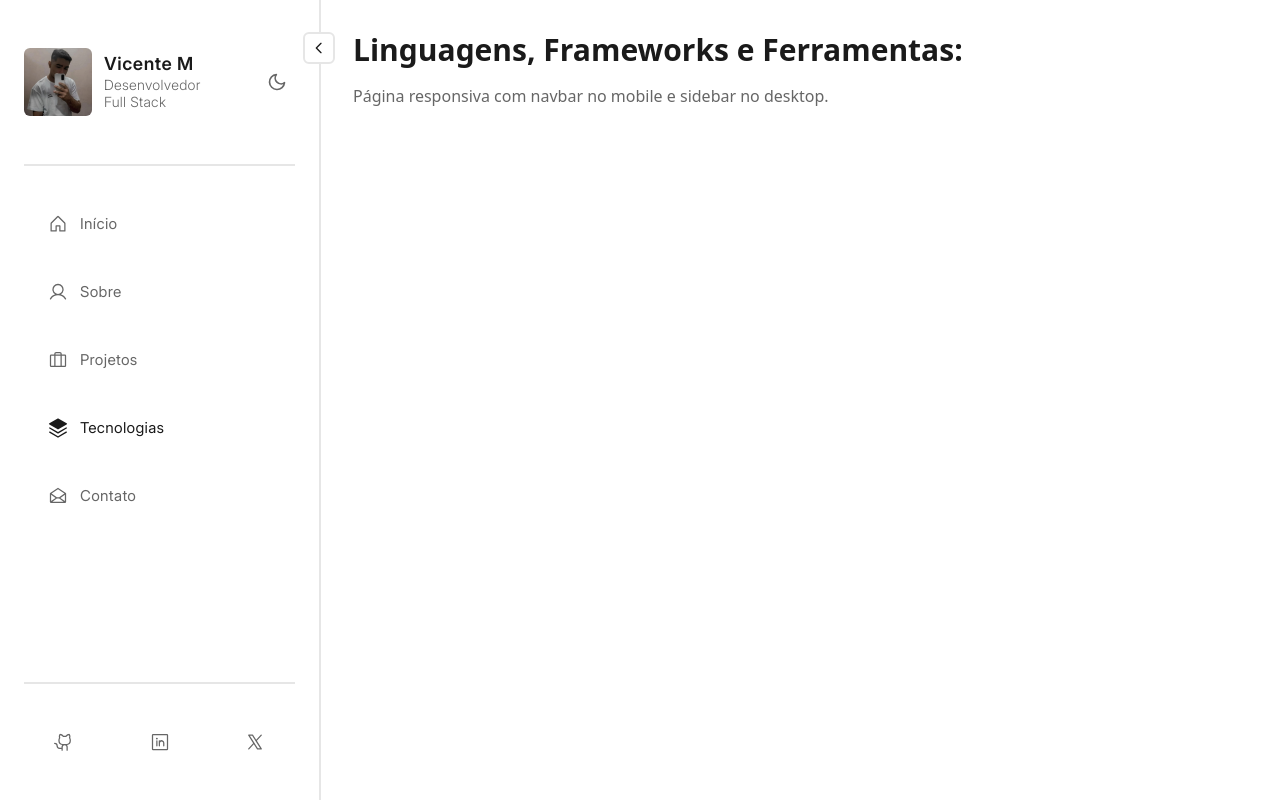
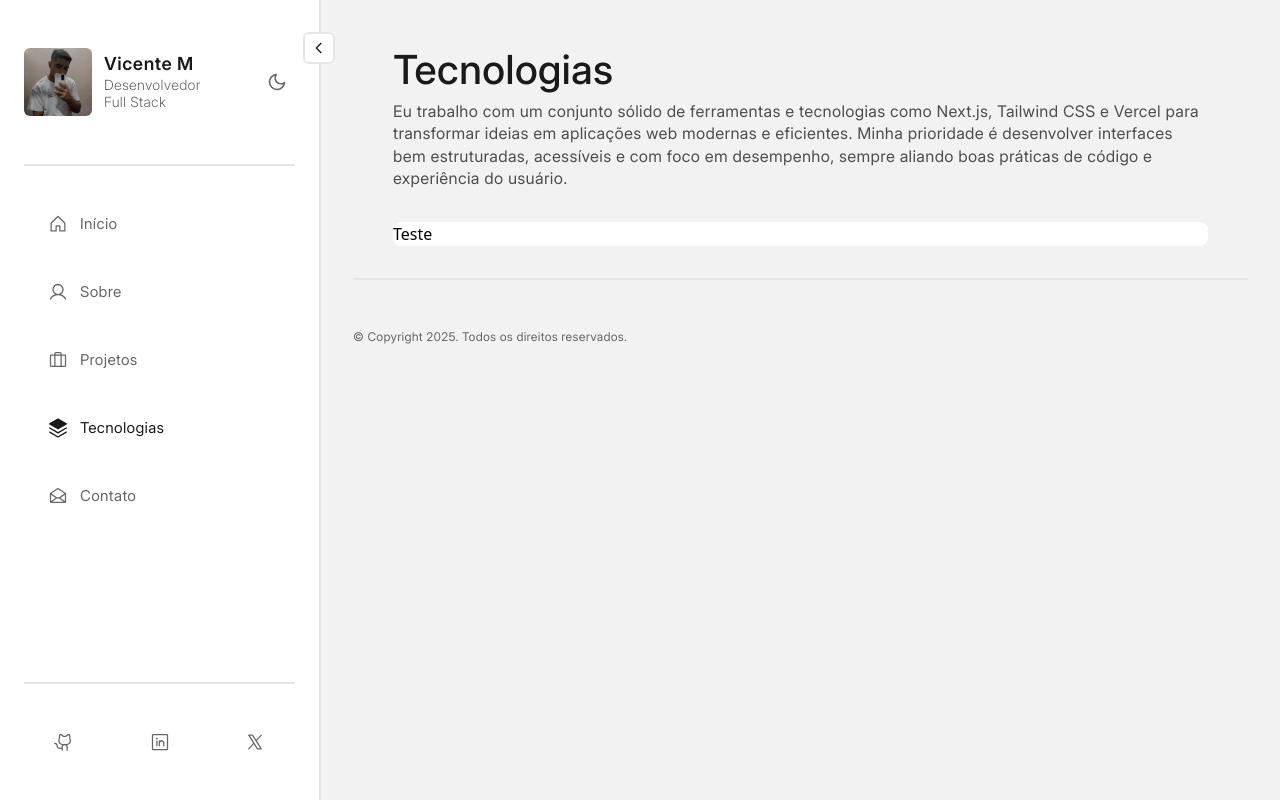
Before and after one commit to vincmp/vincmp-portfolio, a Next.js app: page /tecnologias in a window 1280 px wide. Shown: the top 800 px of the page. Built offline with nearby package versions, Linux system fonts and the light colour scheme.

Commit message:
046 - Nothing was did

```diff
--- a/src/app/globals.css
+++ b/src/app/globals.css
@@ -3,21 +3,28 @@
 @tailwind utilities;
 
 @font-face {
-  font-family: "Inter-Light";
+  font-family: "InterLight";
   src: url("/assets/fonts/InterLight.ttf") format("truetype");
   font-weight: normal;
   font-style: normal;
 }
 
 @font-face {
-  font-family: "Inter-Regular";
+  font-family: "InterMedium";
+  src: url("/assets/fonts/InterMedium.ttf") format("truetype");
+  font-weight: normal;
+  font-style: normal;
+}
+
+@font-face {
+  font-family: "InterRegular";
   src: url("/assets/fonts/InterRegular.ttf") format("truetype");
   font-weight: normal;
   font-style: normal;
 }
 
 @font-face {
-  font-family: "Inter-SemiBold";
+  font-family: "InterSemiBold";
   src: url("/assets/fonts/InterSemiBold.ttf") format("truetype");
   font-weight: normal;
   font-style: normal;
@@ -27,7 +34,9 @@
   /* Cores do tema claro (padrão) */
   --text-primary: #1a1a1a;
   --text-secondary: #666666;
+  --text-pageParagraph: #4d4d4d;
   --bg-primary: #ffffff;
+  --bg-secondary: #f2f2f2;
   --bg-hover: #f7f7f7;
   --border-color: #e6e6e6;
   --mdx-heading: #1a1a1a;
@@ -41,7 +50,9 @@
   /* Cores do tema escuro */
   --text-primary: #ffffff;
   --text-secondary: #a0a0a0;
+  --text-pageParagraph: #b3b3b3;
   --bg-primary: #1a1a1a;
+  --bg-secondary: #242424;
   --bg-hover: #2d2d2d;
   --border-color: #2d2d2d;
   --mdx-heading: #ffffff;
@@ -78,7 +89,7 @@
 /* Classes principais */
 .dev-name {
   font-size: 18px !important;
-  font-family: "Inter-SemiBold", sans-serif;
+  font-family: "InterSemiBold", sans-serif;
   color: var(--text-primary);
   line-height: 21.6px !important;
   letter-spacing: 0.03em !important;
@@ -87,15 +98,44 @@
 
 .dev-desc {
   font-size: 14px !important;
-  font-family: "Inter-Light", sans-serif;
+  font-family: "InterLight", sans-serif;
   color: var(--text-secondary);
   line-height: 16.8px !important;
   letter-spacing: 0.02em !important;
 }
 
+.page-Title {
+  font-size: 40px !important;
+  font-family: "InterMedium", sans-serif;
+  color: var(--text-primary);
+}
+
+.page-Paragraph {
+  font-size: 16px !important;
+  font-family: "InterRegular", sans-serif;
+  color: var(--text-pageParagraph);
+  line-height: 22.4px !important;
+  letter-spacing: 0.02em !important;
+  margin-top: 25 !important;
+}
+
+.Tech-Title {
+  font-size: 16px !important;
+  font-family: "InterMedium", sans-serif;
+  color: var(--text-primary);
+  line-height: 22.4px !important;
+}
+
+.Tech-Paragraph {
+  font-size: 14px !important;
+  font-family: "InterRegular", sans-serif;
+  color: var(--text-secondary);
+  line-height: 19.6px !important;
+}
+
 .nav-items {
   font-size: 15px !important;
-  font-family: "Inter-Regular", sans-serif;
+  font-family: "InterRegular", sans-serif;
   color: var(--text-secondary);
   line-height: 16.8px !important;
   letter-spacing: 0.02em !important;
@@ -122,7 +162,7 @@
 
 .pagefooter-text {
   font-size: 12px !important;
-  font-family: "Inter-Regular", sans-serif;
+  font-family: "InterRegular", sans-serif;
   color: var(--text-secondary);
   line-height: 14.4px !important;
   letter-spacing: 0.02em !important;
--- a/src/app/tecnologias/page.tsx
+++ b/src/app/tecnologias/page.tsx
@@ -1,16 +1,22 @@
 import PageLayout from "@/components/PageLayout/PageLayout";
+import DevelopmentTools from "@/components/TechDetails/DevelopmentTools";
 
 export default function Tech() {
   return (
     <PageLayout>
-      <h1 className="text-3xl font-bold text-[var(--text-primary)]">
-        Linguagens, Frameworks e Ferramentas:
-      </h1>
-      <p className="mt-4 text-[var(--text-secondary)]">
-        Página responsiva com navbar no mobile e sidebar no desktop.
-      </p>
-      <div style={{ height: "200vh" }}></div>
-      <div className="grid grid-cols-1 md:grid-cols-2 lg:grid-cols-3 gap-6"></div>
+      <div className="ml-10 mr-10 mt-2">
+        <h1 className="page-Title">Tecnologias</h1>
+        <p className="page-Paragraph max-w-[900px]">
+          Eu trabalho com um conjunto sólido de ferramentas e tecnologias como
+          Next.js, Tailwind CSS e Vercel para transformar ideias em aplicações
+          web modernas e eficientes. Minha prioridade é desenvolver interfaces
+          bem estruturadas, acessíveis e com foco em desempenho, sempre aliando
+          boas práticas de código e experiência do usuário.
+        </p>
+        <div className="bg-[var(--bg-primary)] mt-8 rounded-lg grid grid-cols-1 lg:grid-cols-2 gap-6">
+          <DevelopmentTools />
+        </div>
+      </div>
     </PageLayout>
   );
 }
--- a/src/components/PageLayout/PageLayout.tsx
+++ b/src/components/PageLayout/PageLayout.tsx
@@ -13,7 +13,7 @@ export default function Layout({ children }: LayoutProps) {
 
   if (isLoading) {
     return (
-      <div className="flex min-h-screen bg-[var(--bg-primary)]">
+      <div className="flex min-h-screen bg-[var(--bg-secondary)]">
         <div className="flex-1" />
       </div>
     );
@@ -23,7 +23,7 @@ export default function Layout({ children }: LayoutProps) {
     <div className="flex min-h-screen">
       <ResponsiveNav />
       <main
-        className={`flex-1 bg-[var(--bg-primary)] pt-28 lg:pt-0 transition-all duration-300 ${
+        className={`flex-1 bg-[var(--bg-secondary)] pt-28 lg:pt-0 transition-all duration-300 ${
           isExpanded ? "lg:ml-80" : "lg:ml-20"
         }`}
       >
--- /dev/null
+++ b/src/components/TechDetails/DevelopmentTools.tsx
@@ -0,0 +1,7 @@
+export default function DevelopmentTools() {
+  return (
+    <div>
+      <p>Teste</p>
+    </div>
+  );
+}
```
Also changed, not shown: public/assets/fonts/InterMedium.ttf (added).
